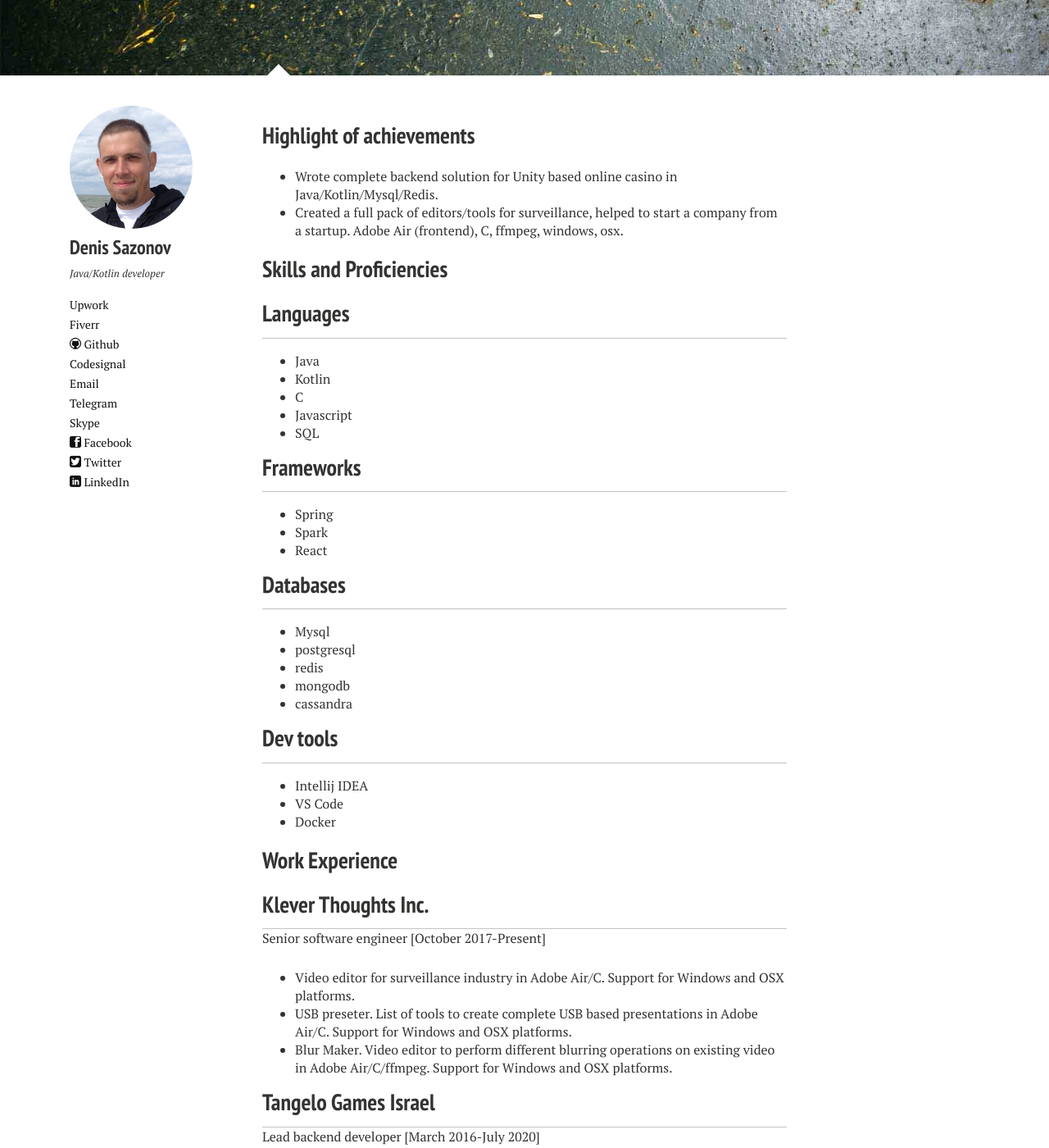
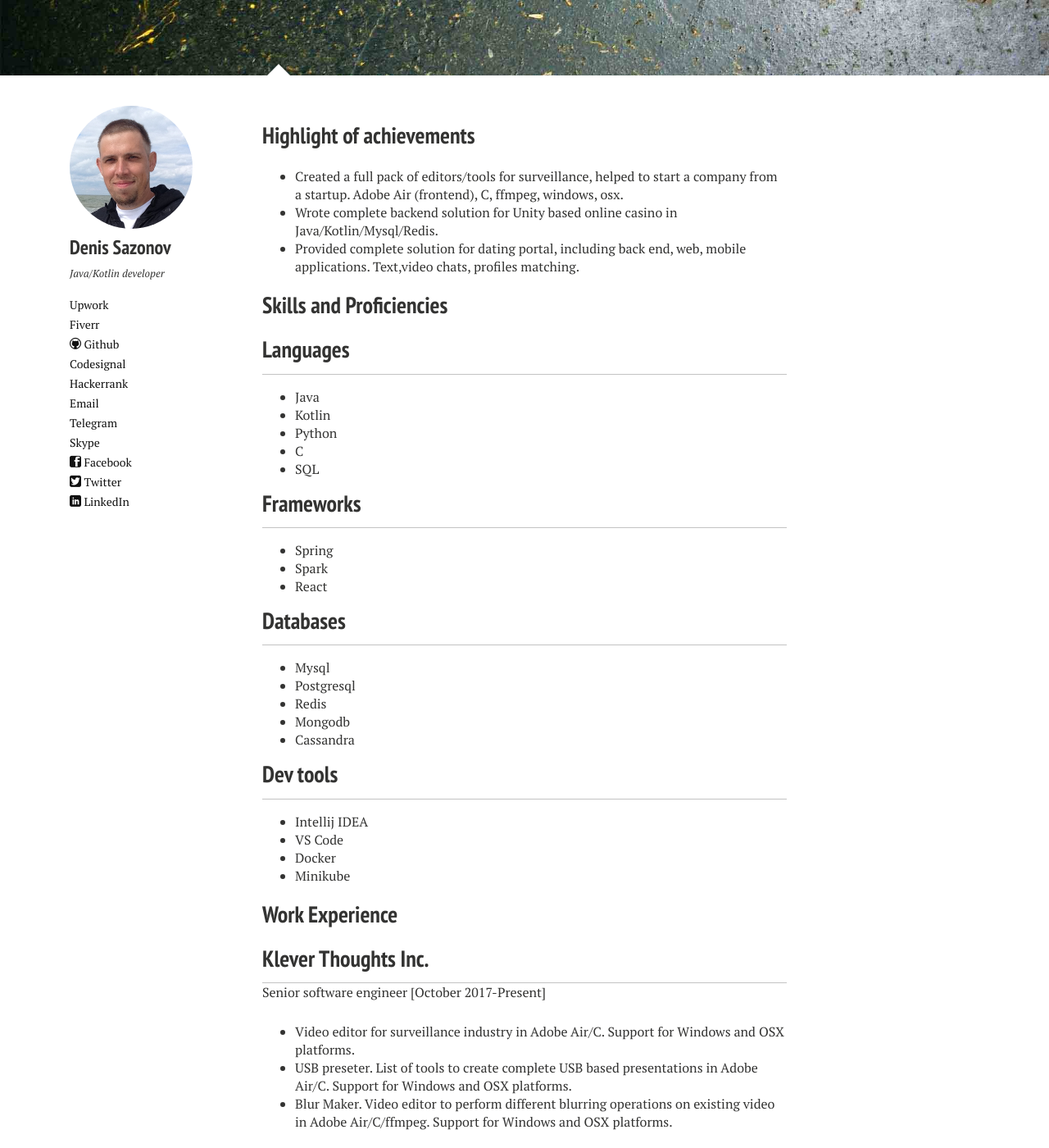
Before and after one commit to sadensmol/sadensmol.github.com, a Jekyll site: the page built from index.md, in a window 1280 px wide and 1400 px high. Shown: the whole window at 82% size. Built offline with Jekyll 4.4.1, drawn with Linux system fonts in a browser that asks for light colours; nearby versions of some CDN libraries; our own code applies the rules of GitHub Pages for plain Markdown files; some of the changed text lies outside the part shown.

Commit message:
added hackerrank profile

```diff
--- a/_config.yml
+++ b/_config.yml
@@ -24,6 +24,7 @@ owner:
 
 
   codesignal:     sadensmol
+  hackerrank:     sadensmol
   stackexchange:
   instagram:
   flickr:
--- a/_includes/author-bio.html
+++ b/_includes/author-bio.html
@@ -7,6 +7,7 @@
 
 {% if site.owner.github %}<a href="http://github.com/{{ site.owner.github }}" class="author-social" target="_blank"><i class="icon-github"></i> Github</a>{% endif %}
 {% if site.owner.codesignal %}<a href="https://app.codesignal.com/profile/{{ site.owner.codesignal }}" class="author-social" target="_blank"><i class="icon-codesignal"></i> Codesignal</a>{% endif %}
+{% if site.owner.hackerrank %}<a href="https://www.hackerrank.com/{{ site.owner.hackerrank }}" class="author-social" target="_blank"><i class="icon-hackerrank"></i> Hackerrank</a>{% endif %}
 
 {% if site.owner.email%}<a href="mailto:{{site.owner.email}}" class="author-social" target="_top"><i class="icon-email"></i>Email</a>{% endif %}
 {% if site.owner.telegram%}<a href="https://t.me/{{ site.owner.telegram }}" class="author-social" target="_blank"><i class="icon-telegram"></i>Telegram</a>{% endif %}
--- a/assets/less/icomoon.less
+++ b/assets/less/icomoon.less
@@ -27,7 +27,7 @@ Instead of a list of all class selectors,
 you can use the generic selector below, but it's slower:
 [class*="icon-"] {
 */
-.icon-instagram, .icon-facebook, .icon-twitter, .icon-google-plus, .icon-feed, .icon-feed-2, .icon-linkedin, .icon-tumblr, .icon-lastfm, .icon-mail, .icon-github , .icon-skype, .icon-codesignal{
+.icon-instagram, .icon-facebook, .icon-twitter, .icon-google-plus, .icon-feed, .icon-feed-2, .icon-linkedin, .icon-tumblr, .icon-lastfm, .icon-mail, .icon-github , .icon-skype, .icon-codesignal,.icon-hackerrank{
 	font-family: 'icomoon';
 	speak: none;
 	font-style: normal;
@@ -67,6 +67,9 @@ you can use the generic selector below, but it's slower:
 .icon-codesignal:before {
 	content: "\e002";
 }
+.icon-hackerrank:before {
+	content: "\e002";
+}
 .icon-lastfm:before {
 	content: "\e005";
 }
--- a/assets/less/page.less
+++ b/assets/less/page.less
@@ -372,6 +372,9 @@ body {
 				.icon-github {
 					color: #4183c4;
 				}
+				.icon-hackerrank {
+					color: #4183c4;
+				}
 			}
 		}
 	}
--- a/index.md
+++ b/index.md
@@ -8,8 +8,9 @@ published: true
 
 ## Highlight of achievements
 
+* Created a full pack of editors/tools  for surveillance, helped to start a company from a startup. Adobe Air (frontend), C, ffmpeg, windows, osx.
 * Wrote complete backend solution for Unity based online casino in Java/Kotlin/Mysql/Redis.
-* Created a full pack of editors/tools  for surveillance, helped to start a company from a startup. Adobe Air (frontend), C, ffmpeg, windows, osx.
+* Provided complete solution for dating portal, including back end, web, mobile applications. Text,video chats, profiles matching.
 
 
 ## Skills and Proficiencies
@@ -18,8 +19,8 @@ published: true
 
 * Java
 * Kotlin
+* Python
 * C
-* Javascript
 * SQL
 
 ### Frameworks
@@ -31,16 +32,17 @@ published: true
 ### Databases
 
 * Mysql
-* postgresql
-* redis
-* mongodb
-* cassandra
+* Postgresql
+* Redis
+* Mongodb
+* Cassandra
 
 ### Dev tools
 
 * Intellij IDEA
 * VS Code
 * Docker
+* Minikube
 
 ## Work Experience
 
@@ -51,10 +53,14 @@ Senior software engineer [October 2017-Present]
 * USB preseter. List of tools to create complete USB based presentations in Adobe Air/C. Support for Windows and OSX platforms.
 * Blur Maker. Video editor to perform different blurring operations on existing video in Adobe Air/C/ffmpeg. Support for Windows and OSX platforms.
 
-### Tangelo Games Israel
+### Tangelo Games, Israel
  Lead backend developer [March 2016-July 2020]
  * Support for existing casino gaming platform code and infrastructure. Java, Mysql, Smartfox, Jenkins.
  * Backend for new casino gaming platform. 1000 CCU. Java, Mysql, Redis, Smartfox 2, Jenkins.
+
+### Cristian Filipina
+Lead developer [February 2014-October 2018]
+* WEb
 
 ## Organizations
 
```
